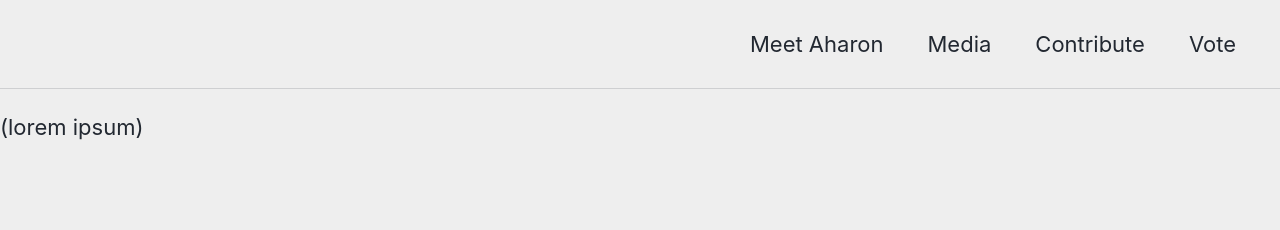
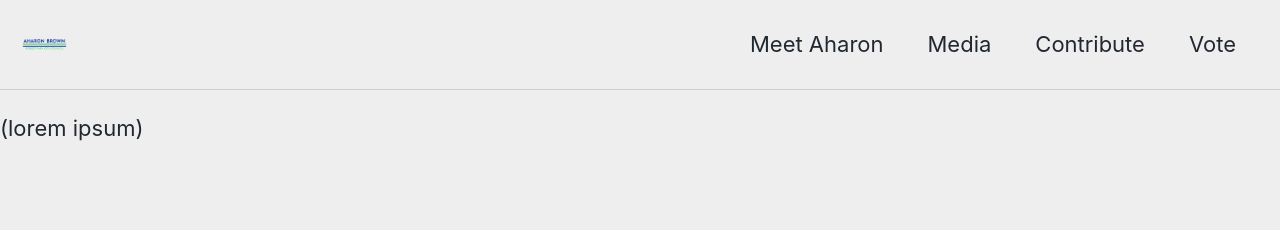
Before and after one commit to aharonbrownforestpark/aharonbrownforestpark.github.io, a Jekyll site: the page built from _pages/page-b.md, in a window 1280 px wide. Shown: the top 230 px of the page. Built offline with Jekyll 4.4.1, drawn with Linux system fonts in a browser that asks for light colours; cached includes are drawn as plain includes; nearby versions of some CDN libraries; our own code applies the rules of GitHub Pages for plain Markdown files.

Commit message:
Added new logo to navbar for home page navigation

```diff
--- a/_includes/masthead.html
+++ b/_includes/masthead.html
@@ -11,7 +11,7 @@
         {% unless logo_path == empty %}
           <a class="site-logo" href="{{ '/' | relative_url }}"><img src="{{ logo_path | relative_url }}" alt=""></a>
         {% endunless %}
-        <a class="site-title" href="{{ '/' | relative_url }}">
+        <a class="site-title" href="{{ '/' | relative_url }}"><img src="/assets/images/AharonBrownNewLogo.png" height="45" width="45">
           {{ site.masthead_title | default: site.title }}
           {% if site.subtitle %}<span class="site-subtitle">{{ site.subtitle }}</span>{% endif %}
         </a>
```
Also changed, not shown: assets/images/AharonBrownNewLogo.png (added).
